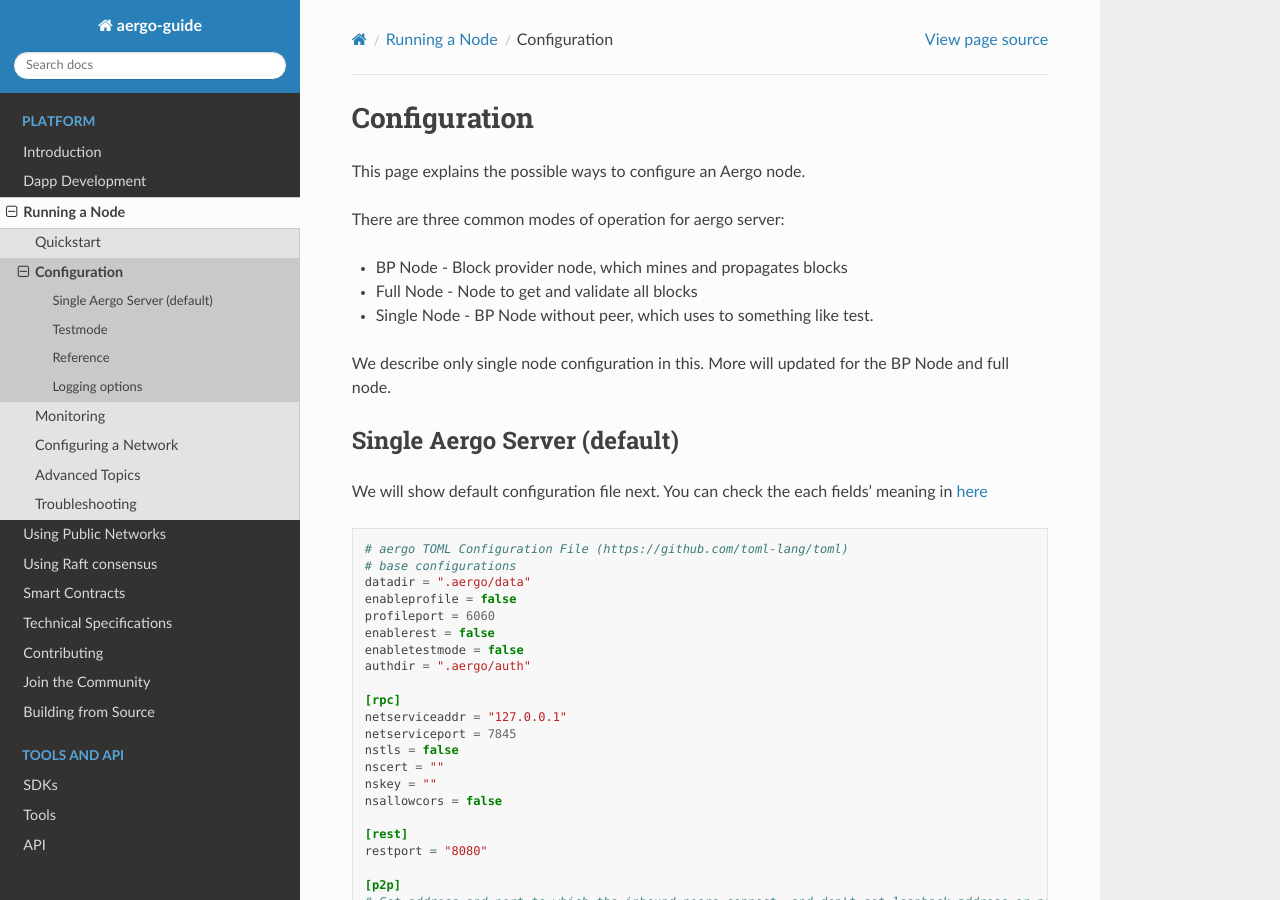
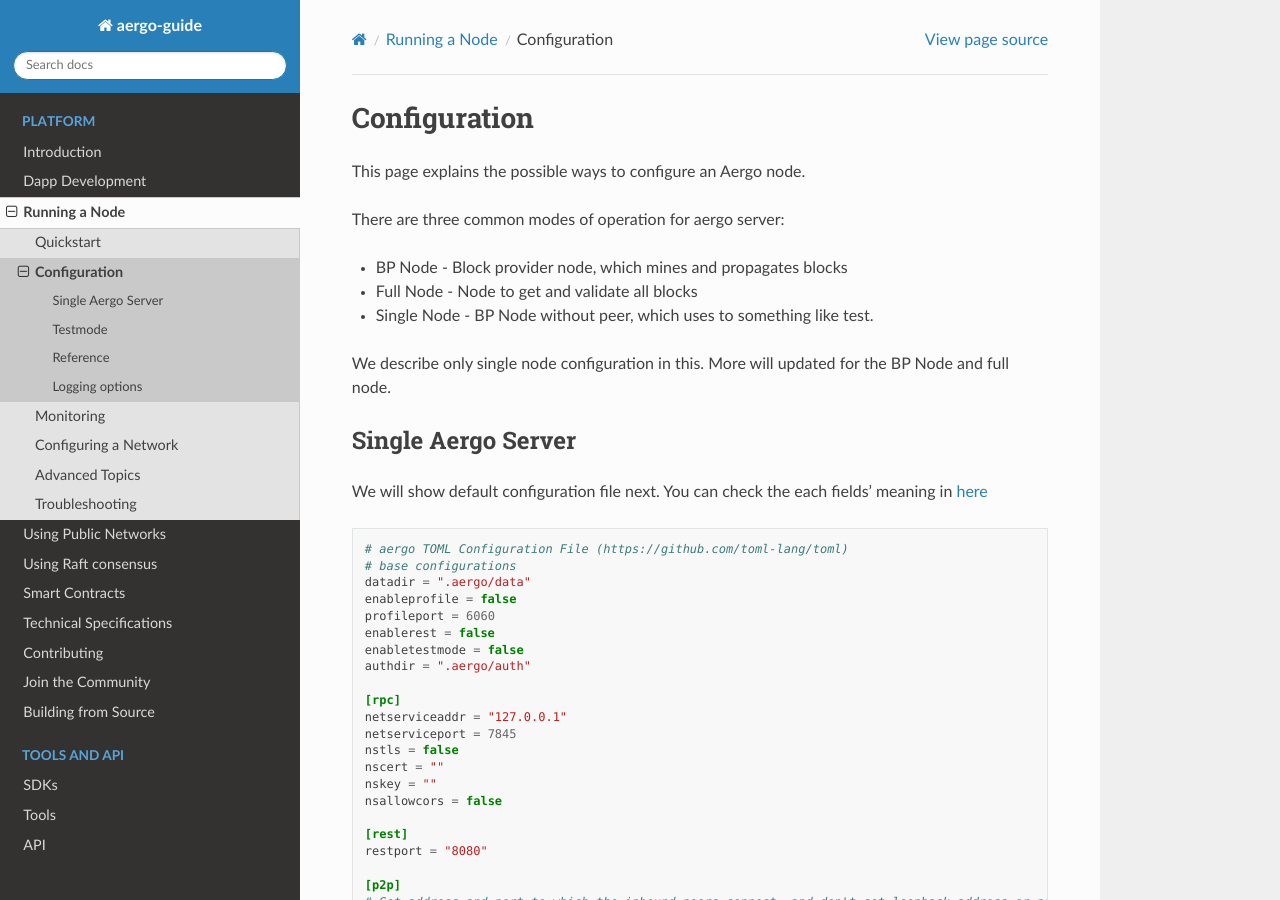
Before and after one commit to aergoio/guide, a Sphinx documentation site: the page built from source/running-node/configuration.md, in a window 1280 px wide and 900 px high. Built offline with Sphinx 7.4.7 and the Read the Docs theme 2.0.0, drawn with Linux system fonts in a browser that asks for light colours.

Commit message:
Remove mention of default in configuration. Refs #13

```diff
--- a/source/running-node/configuration.md
+++ b/source/running-node/configuration.md
@@ -11,7 +11,7 @@
 
 We describe only single node configuration in this. More will updated for the BP Node and full node.
 
-## Single Aergo Server (default)
+## Single Aergo Server
 
 We will show default configuration file next. You can check the each fields' meaning in [here](https://github.com/aergoio/aergo/wiki/server_configuration)
 
```
